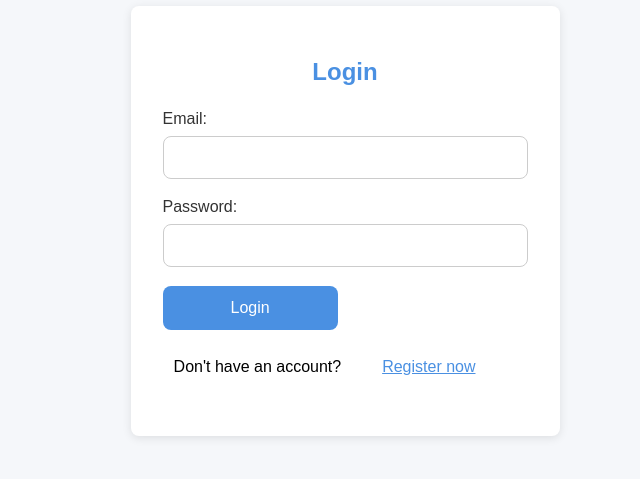
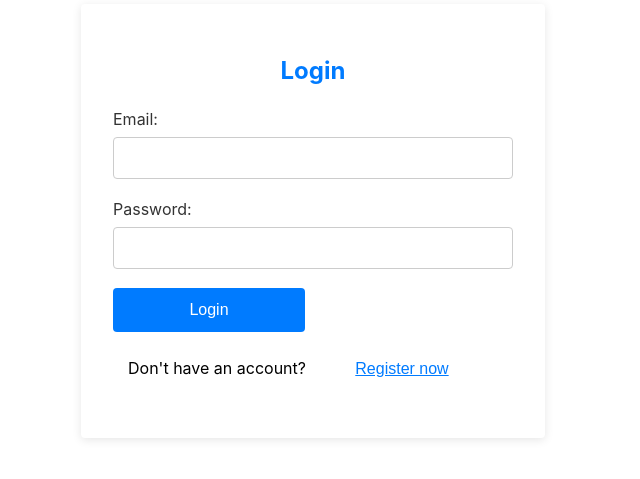
Before and after one commit to sjankdev/attendit, a React (Create React App) app in the folder frontend/: page /login in a window 1280 px wide. Shown: the part 179-658 px from the top of the page, without its empty margins (327-967 px from the left). Built offline with nearby package versions, Linux system fonts and the light colour scheme.

Commit message:
CSS updated on login form

```diff
--- a/frontend/src/assets/css/Login.css
+++ b/frontend/src/assets/css/Login.css
@@ -1,18 +1,13 @@
-
 :root {
-  --primary-color: #4a90e2;
-  --secondary-color: #50e3c2;
-  --background-color: #f5f7fa;
+  --primary-color: #007bff;
+  --secondary-color: #6c757d;
+  --error-color: #dc3545;
+  --button-hover-color: #0056b3;
   --text-color: #333;
-  --error-color: #e94e77;
-  --button-hover-color: #3a78c8;
-  --border-radius: 8px;
+  --border-radius: 0.25rem;
 }
 
-body {
-  margin: 0;
-  font-family: "Arial", sans-serif;
-  background-color: var(--background-color);
+.login-wrapper {
   display: flex;
   justify-content: center;
   align-items: center;
--- a/frontend/src/components/Login.tsx
+++ b/frontend/src/components/Login.tsx
@@ -54,9 +54,16 @@ const Login: React.FC = () => {
   };
 
   return (
+    <div className="login-wrapper">
+      {" "}
+      {/* New wrapper div for centering */}
       <div className="login-container">
         <h2 className="login-title">Login</h2>
-      <form onSubmit={handleSubmit(onSubmit)} className="login-form" noValidate>
+        <form
+          onSubmit={handleSubmit(onSubmit)}
+          className="login-form"
+          noValidate
+        >
           <div className="form-group">
             <label htmlFor="email">Email:</label>
             <input
@@ -102,8 +109,8 @@ const Login: React.FC = () => {
         {emailForResend && (
           <div className="resend-verification">
             <p>
-            Your account is not verified. Click below to resend the verification
-            email:
+              Your account is not verified. Click below to resend the
+              verification email:
             </p>
             <button
               type="button"
@@ -125,6 +132,7 @@ const Login: React.FC = () => {
           </button>
         </p>
       </div>
+    </div>
   );
 };
 
```
Lines whose indentation alone changed are shown as unchanged.
